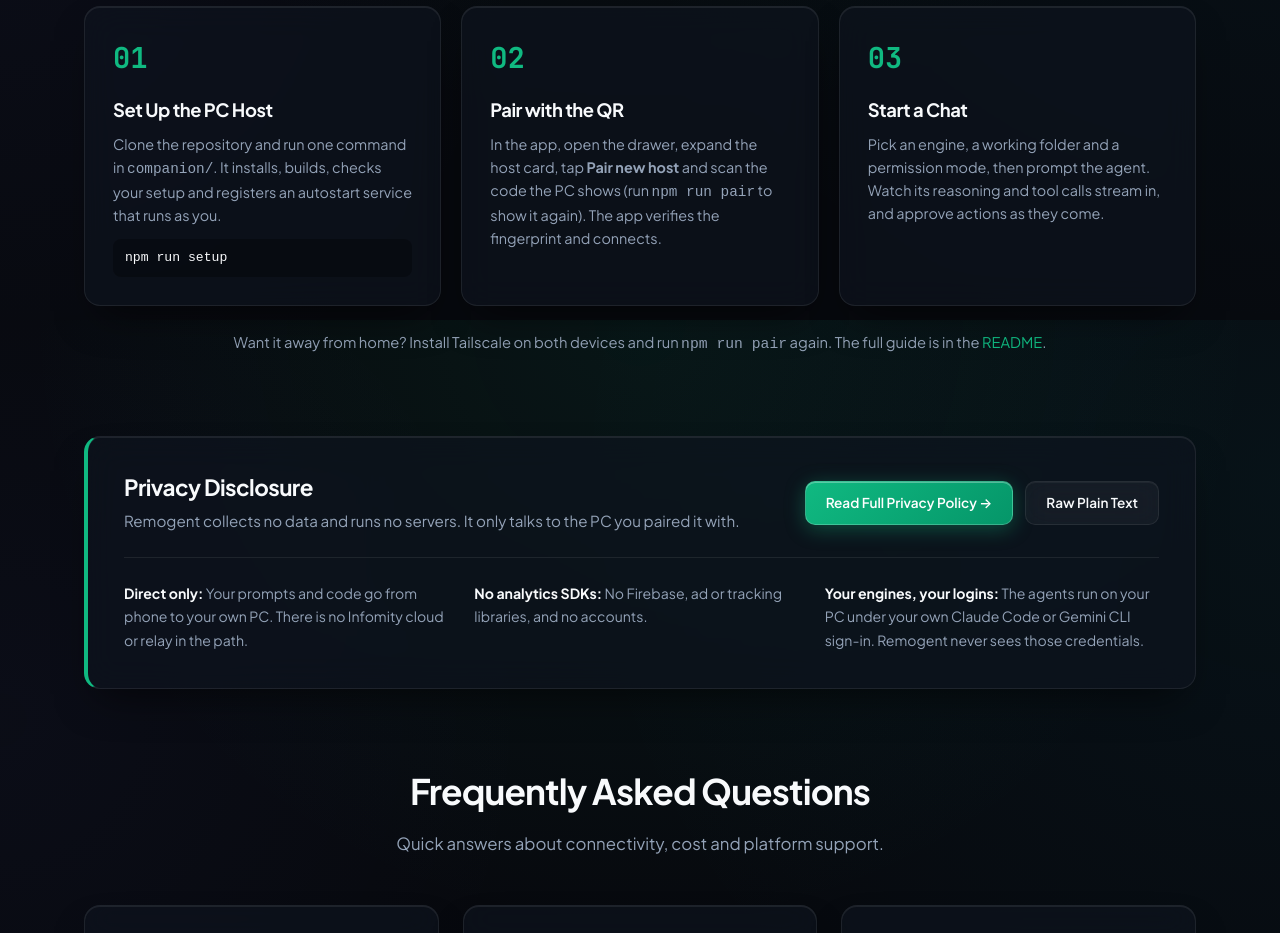
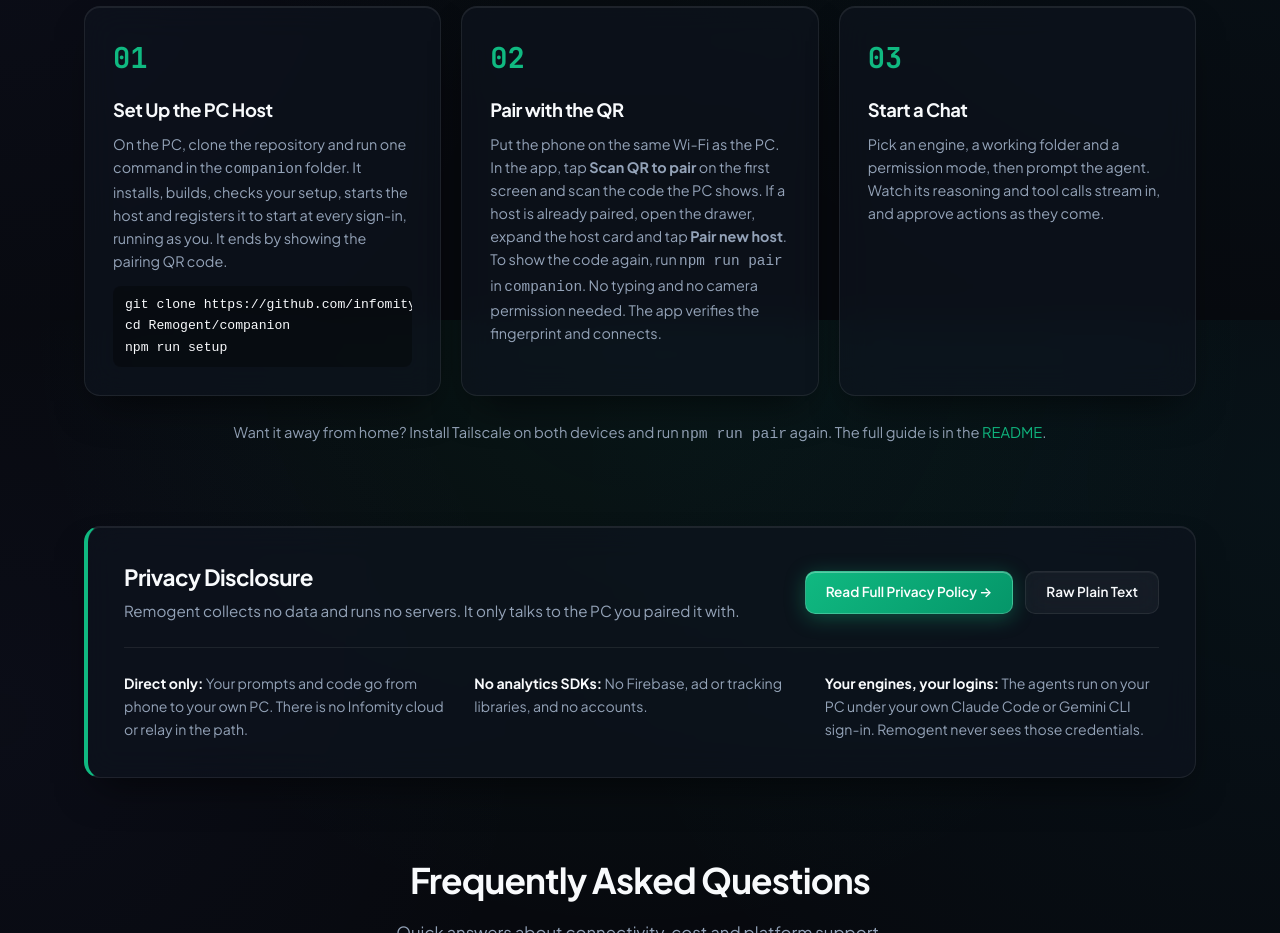
Before and after one commit to infomity/infomity.github.io, a plain HTML site: page remogent/index.html in a window 1280 px wide. Shown: the part 2880-3813 px from the top of the page. Drawn offline with Linux system fonts and the light colour scheme.

Commit message:
Remogent setup: show the git clone + cd + npm run setup commands and the same-Wi-Fi pairing step, matching the app onboarding

```diff
--- a/remogent/index.html
+++ b/remogent/index.html
@@ -322,16 +322,18 @@
           <div style="font-size: 1.8rem; font-weight: 800; color: var(--accent-color); font-family: var(--font-mono); margin-bottom: 0.75rem;">01</div>
           <h4 style="margin: 0 0 0.5rem 0; font-size: 1.15rem; color: var(--text-color);">Set Up the PC Host</h4>
           <p style="color: var(--text-secondary); font-size: 0.9rem; margin: 0 0 0.75rem 0; line-height: 1.6;">
-            Clone the repository and run one command in <code>companion/</code>. It installs, builds, checks your setup and registers an autostart service that runs as you.
+            On the PC, clone the repository and run one command in the <code>companion</code> folder. It installs, builds, checks your setup, starts the host and registers it to start at every sign-in, running as you. It ends by showing the pairing QR code.
           </p>
-          <code style="display: block; font-size: 0.82rem; padding: 0.5rem 0.75rem; border-radius: 8px; background: rgba(0, 0, 0, 0.3); overflow-x: auto;">npm run setup</code>
+          <code style="display: block; font-size: 0.82rem; padding: 0.5rem 0.75rem; border-radius: 8px; background: rgba(0, 0, 0, 0.3); overflow-x: auto; white-space: pre;">git clone https://github.com/infomity/Remogent
+cd Remogent/companion
+npm run setup</code>
         </div>
 
         <div class="card" style="padding: 1.75rem;">
           <div style="font-size: 1.8rem; font-weight: 800; color: var(--accent-color); font-family: var(--font-mono); margin-bottom: 0.75rem;">02</div>
           <h4 style="margin: 0 0 0.5rem 0; font-size: 1.15rem; color: var(--text-color);">Pair with the QR</h4>
           <p style="color: var(--text-secondary); font-size: 0.9rem; margin: 0; line-height: 1.6;">
-            In the app, open the drawer, expand the host card, tap <strong>Pair new host</strong> and scan the code the PC shows (run <code>npm run pair</code> to show it again). The app verifies the fingerprint and connects.
+            Put the phone on the same Wi-Fi as the PC. In the app, tap <strong>Scan QR to pair</strong> on the first screen and scan the code the PC shows. If a host is already paired, open the drawer, expand the host card and tap <strong>Pair new host</strong>. To show the code again, run <code>npm run pair</code> in <code>companion</code>. No typing and no camera permission needed. The app verifies the fingerprint and connects.
           </p>
         </div>
 
```
